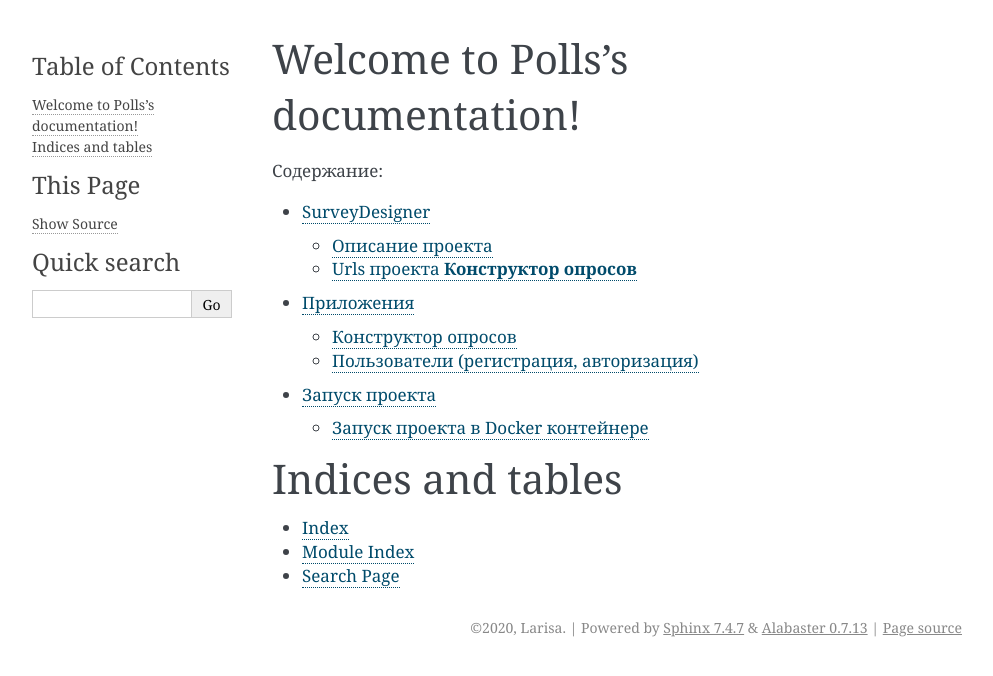
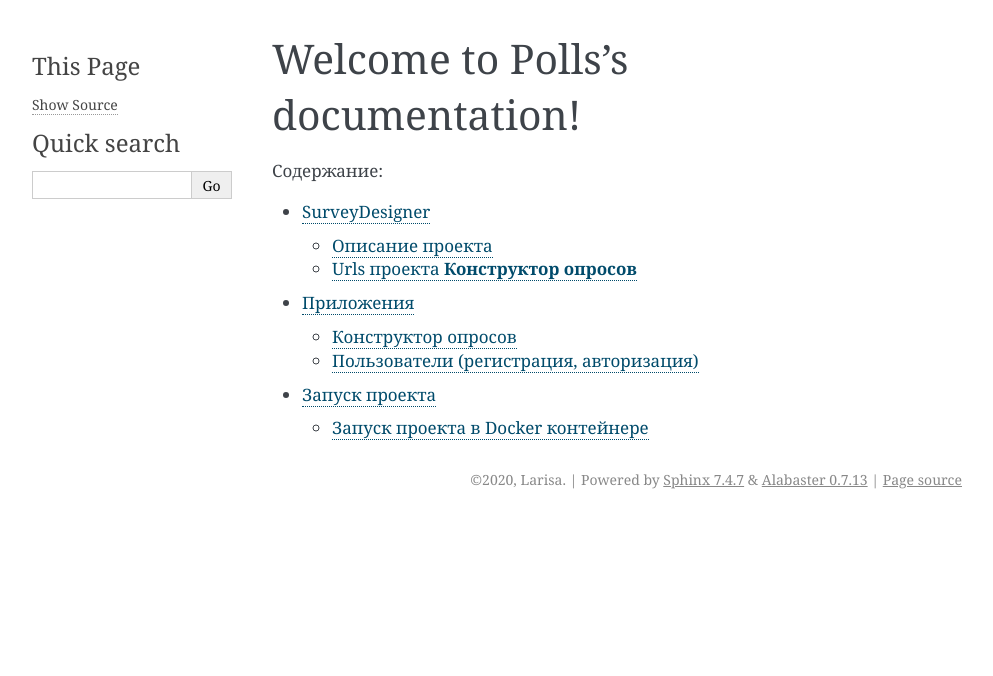
Before and after one commit to Larisa1992/SurveyDesigner, a Sphinx documentation site: the page built from docs/source/index.rst, in a window 1280 px wide. Shown: the top 676 px of the page, without its empty margins (148-1141 px from the left). Built offline with Sphinx 7.4.7, drawn with Linux system fonts in a browser that asks for light colours.

```diff
--- a/docs/source/index.rst
+++ b/docs/source/index.rst
@@ -15,10 +15,3 @@ Welcome to Polls's documentation!
    modules.rst
 
    Install.rst
-
-Indices and tables
-==================
-
-* :ref:`genindex`
-* :ref:`modindex`
-* :ref:`search`
```
Also changed, not shown: README.md (+4 -1 lines), docs/source/test.rst (deleted, +0 -14 lines), 7 other files.
